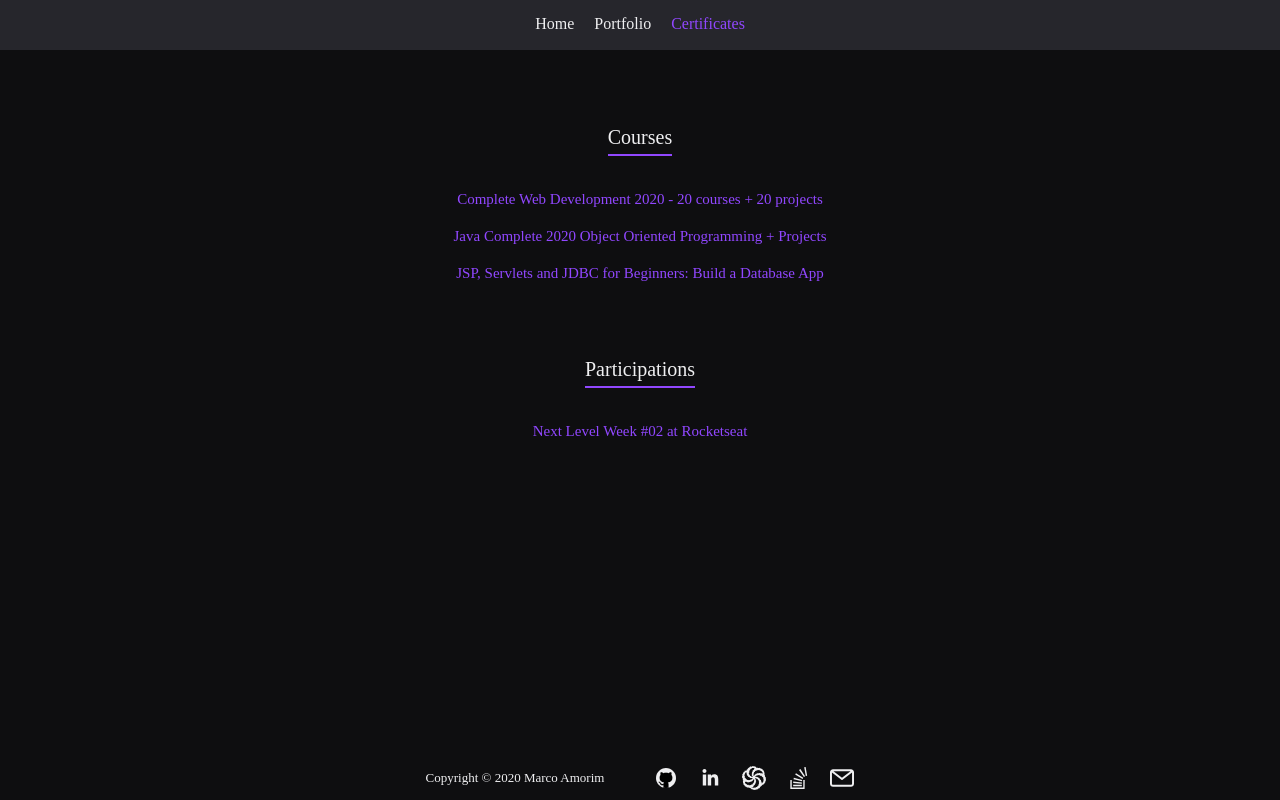
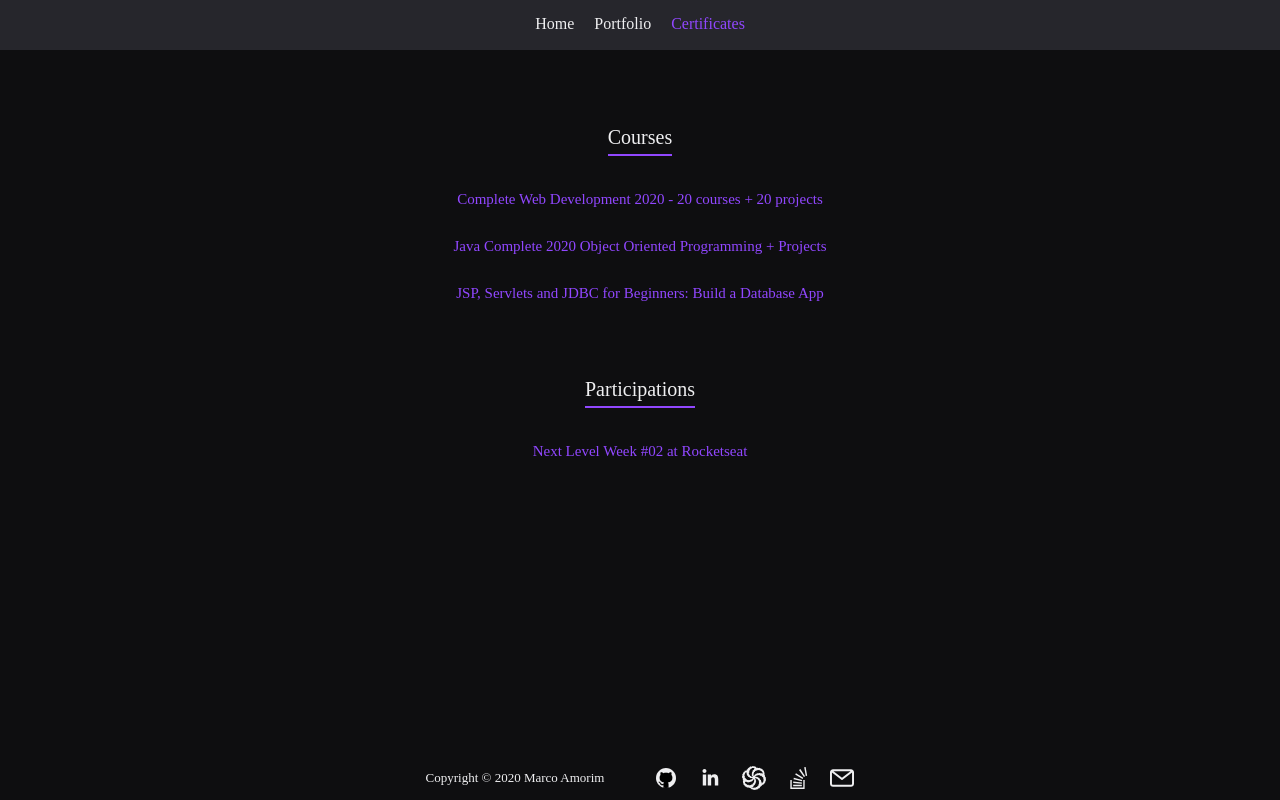
Before and after one commit to marco-amorim/website, a React (Create React App) app: page /certificates in a window 1280 px wide. Built offline with nearby package versions, Linux system fonts and the light colour scheme; a web font is replaced by a local one.

Commit message:
change margin on certificates li

```diff
--- a/src/pages/Certificates/styles.css
+++ b/src/pages/Certificates/styles.css
@@ -8,7 +8,7 @@
 }
 
 #certificates li:not(:last-child) {
-	margin-bottom: 2rem;
+	margin-bottom: 3rem;
 }
 
 #certificates a:hover {
```
